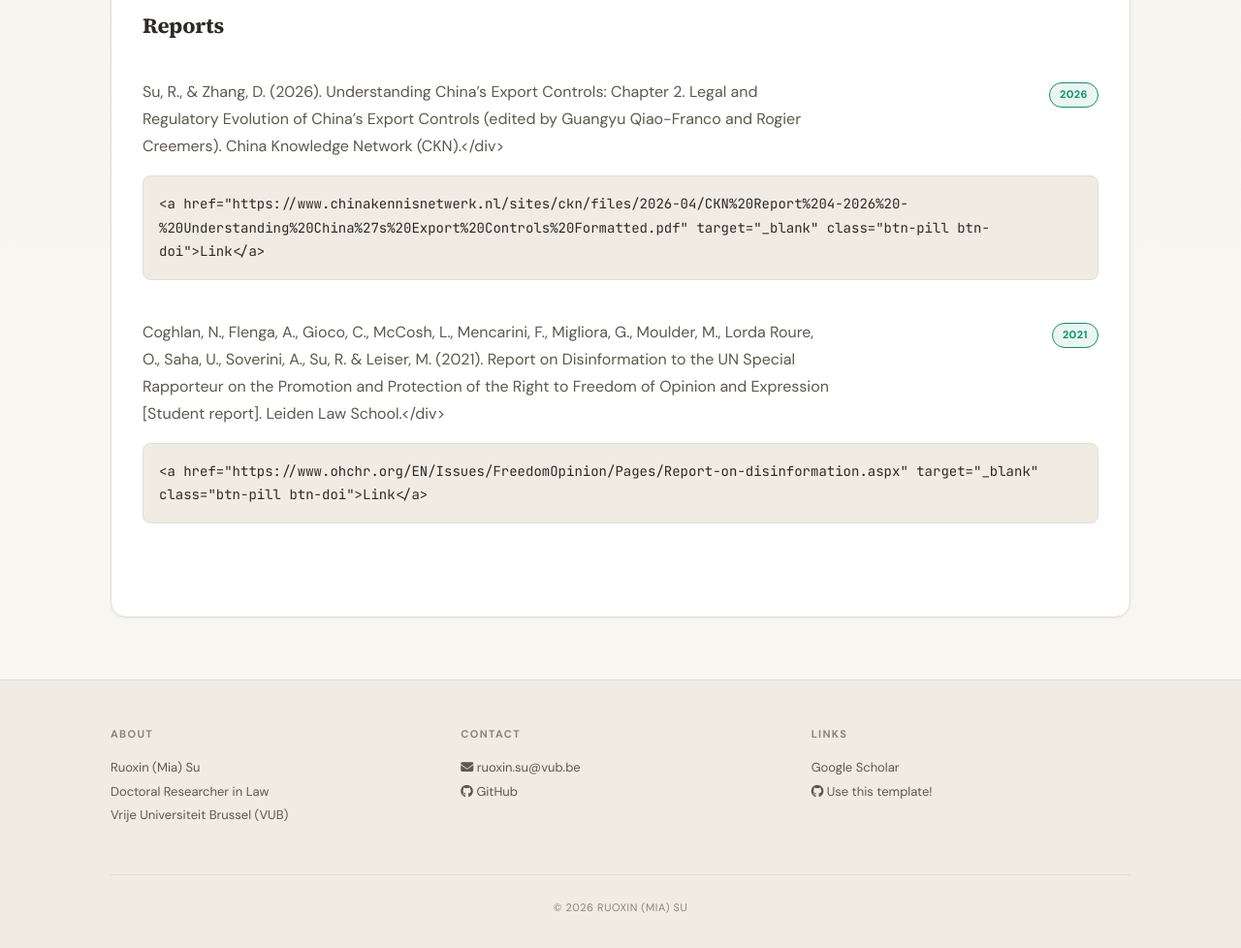
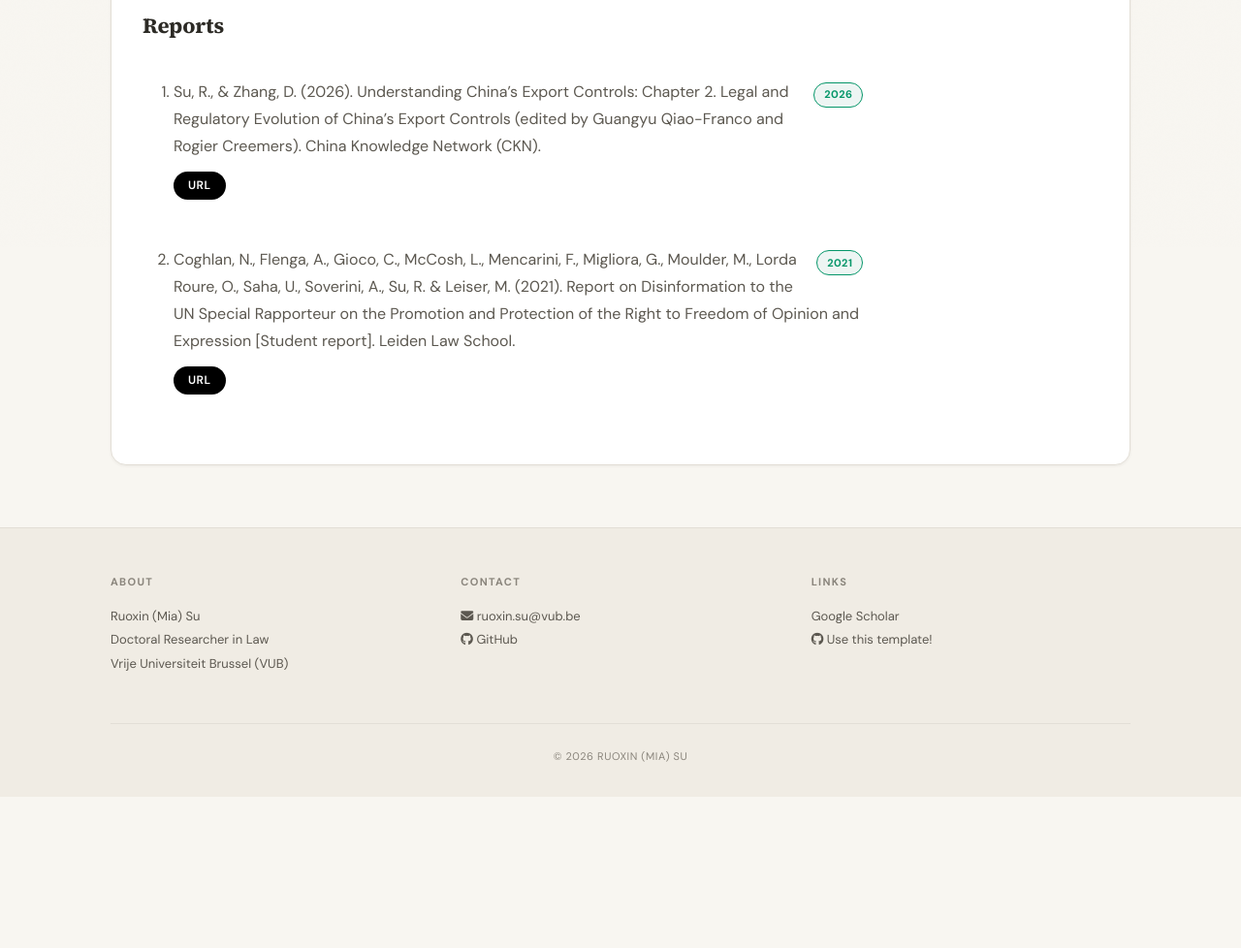
Before and after one commit to suruoxin/suruoxin.github.io, a Jekyll site: the page built from _pages/publications.md, in a window 1280 px wide, cut to the strip 645-1623 px from the top of the page. Shown: the whole strip at 97% size. Built offline with Jekyll 4.4.1, drawn with Linux system fonts in a browser that asks for light colours; a style sheet for code colours, icons or effects is not loaded; after the commit the page ends 1467 px from its top, so only the background shows below that.

Commit message:
Number Reports entries and add black/white URL buttons
Wrap Reports entries in an ol.bibliography list (matching the Journal
Articles/Conference Proceedings numbering) and replace the inline
report links with a btn-url pill button. The previous markup's
indented nested divs broke kramdown's raw-HTML parsing, leaking a
literal </div> into the rendered text and turning the link into an
escaped code block; flattening the indentation fixes that.

Co-Authored-By: Claude Sonnet 4.6 <noreply@anthropic.com>

```diff
--- a/_pages/publications.md
+++ b/_pages/publications.md
@@ -20,17 +20,18 @@ permalink: /publications/
 
 <h3>Reports</h3>
 
-<div class="pub-entry" data-pub-searchable>
-  <div class="text-justify">Su, R., &amp; Zhang, D. (2026). Understanding China’s Export Controls: Chapter 2. Legal and Regulatory Evolution of China’s Export Controls (edited by Guangyu Qiao-Franco and Rogier Creemers). China Knowledge Network (CKN).</div>
-  <div class="pub-actions">
-    <a href="https://www.chinakennisnetwerk.nl/sites/ckn/files/2026-04/CKN%20Report%204-2026%20-%20Understanding%20China%27s%20Export%20Controls%20Formatted.pdf" target="_blank" class="btn-pill btn-doi">Link</a>
-  </div>
+<ol class="bibliography">
+<li><div class="pub-entry" data-pub-searchable>
+<div class="text-justify">Su, R., &amp; Zhang, D. (2026). Understanding China’s Export Controls: Chapter 2. Legal and Regulatory Evolution of China’s Export Controls (edited by Guangyu Qiao-Franco and Rogier Creemers). China Knowledge Network (CKN).</div>
+<div class="pub-actions">
+<a href="https://www.chinakennisnetwerk.nl/sites/ckn/files/2026-04/CKN%20Report%204-2026%20-%20Understanding%20China%27s%20Export%20Controls%20Formatted.pdf" target="_blank" class="btn-pill btn-url">URL</a>
 </div>
-
-<div class="pub-entry" data-pub-searchable>
-  <div class="text-justify">Coghlan, N., Flenga, A., Gioco, C., McCosh, L., Mencarini, F., Migliora, G., Moulder, M., Lorda Roure, O., Saha, U., Soverini, A., Su, R. &amp; Leiser, M. (2021). Report on Disinformation to the UN Special Rapporteur on the Promotion and Protection of the Right to Freedom of Opinion and Expression [Student report]. Leiden Law School.</div>
-  <div class="pub-actions">
-    <a href="https://www.ohchr.org/EN/Issues/FreedomOpinion/Pages/Report-on-disinformation.aspx" target="_blank" class="btn-pill btn-doi">Link</a>
-  </div>
+</div></li>
+<li><div class="pub-entry" data-pub-searchable>
+<div class="text-justify">Coghlan, N., Flenga, A., Gioco, C., McCosh, L., Mencarini, F., Migliora, G., Moulder, M., Lorda Roure, O., Saha, U., Soverini, A., Su, R. &amp; Leiser, M. (2021). Report on Disinformation to the UN Special Rapporteur on the Promotion and Protection of the Right to Freedom of Opinion and Expression [Student report]. Leiden Law School.</div>
+<div class="pub-actions">
+<a href="https://www.ohchr.org/EN/Issues/FreedomOpinion/Pages/Report-on-disinformation.aspx" target="_blank" class="btn-pill btn-url">URL</a>
 </div>
+</div></li>
+</ol>
 </div>
--- a/_sass/components/_buttons.scss
+++ b/_sass/components/_buttons.scss
@@ -32,6 +32,12 @@
     background-color: #b31b1b;
     color: #fff;
     &:hover { background-color: #8c1515; color: #fff; }
+  }
+
+  &.btn-url {
+    background-color: #000;
+    color: #fff;
+    &:hover { background-color: #333; color: #fff; }
   }
 
   &.btn-bib,
```
